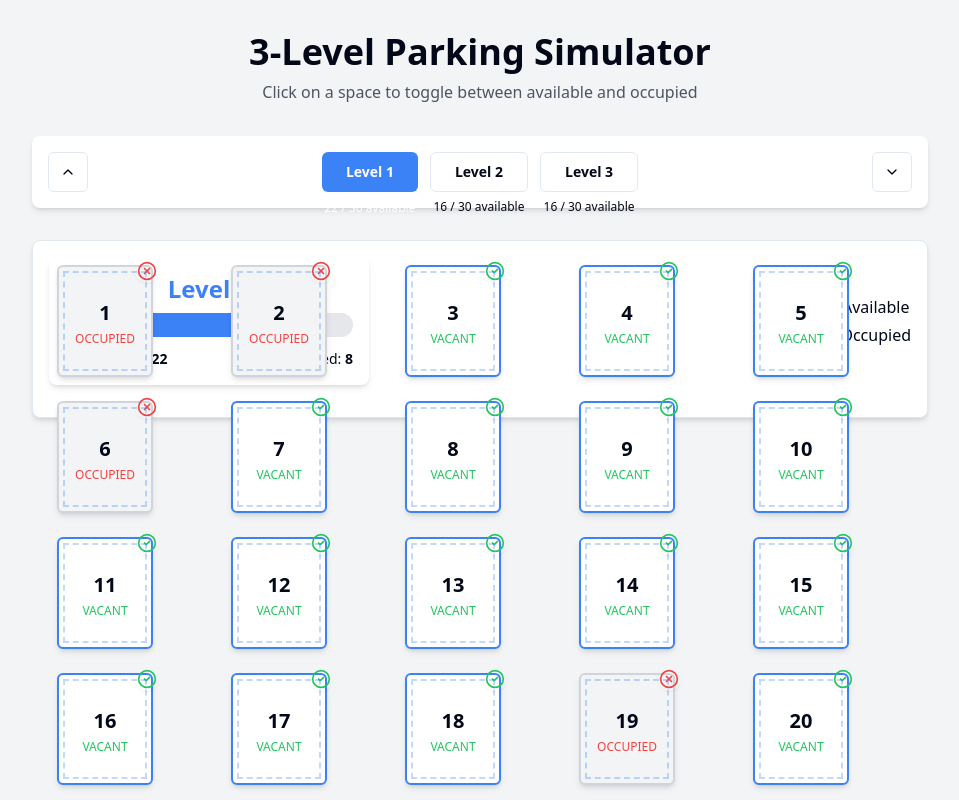
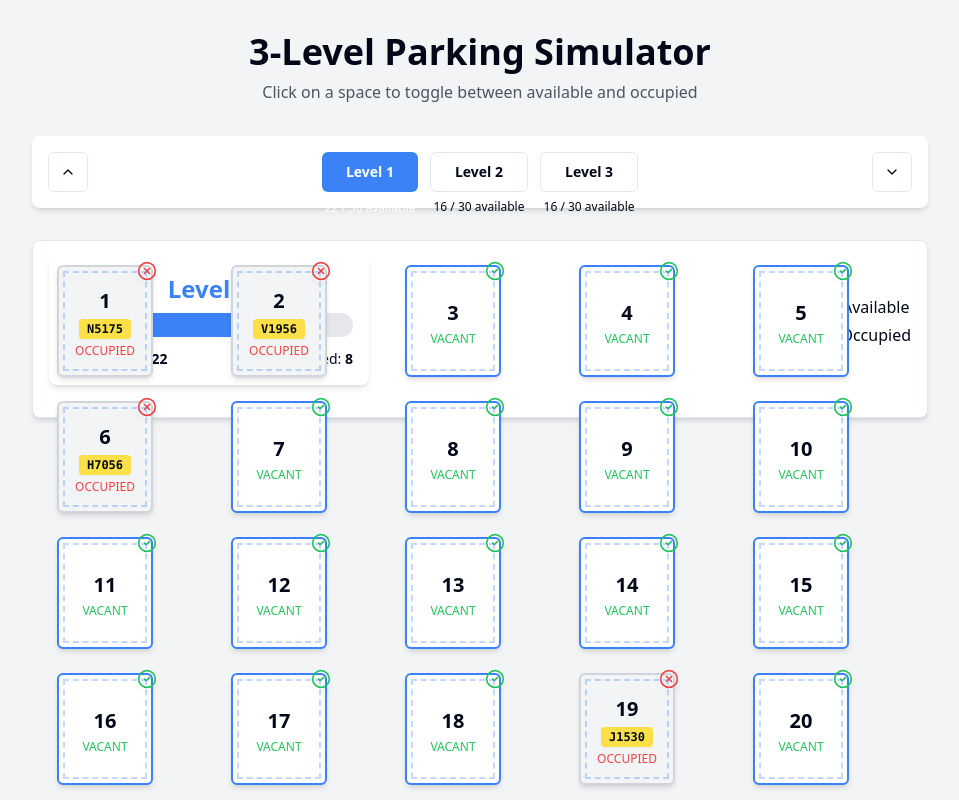
Before and after one commit to warathepj/tri-level-park-pilot, a React (Vite) app: page / in a window 1280 px wide. Shown: the top 800 px of the page, without its empty margins (160-1119 px from the left). Built offline with nearby package versions, Linux system fonts and the light colour scheme.

Commit message:
Add car registration number generation
Generate and display random car registration numbers for occupied parking spots.

```diff
--- a/src/components/ParkingSpot.tsx
+++ b/src/components/ParkingSpot.tsx
@@ -1,5 +1,5 @@
 
-import React, { useState, useRef } from 'react';
+import React, { useState, useRef, useEffect } from 'react';
 import { cn } from "@/lib/utils";
 import { CircleCheck, CircleX } from 'lucide-react';
 
@@ -21,7 +21,20 @@ const ParkingSpot: React.FC<ParkingSpotProps> = ({
   index
 }) => {
   const [isHovering, setIsHovering] = useState(false);
+  const [registrationNumber, setRegistrationNumber] = useState<string | null>(null);
   const spotRef = useRef<HTMLButtonElement>(null);
+
+  // Generate a random registration number when the spot becomes occupied
+  useEffect(() => {
+    if (isOccupied) {
+      // Format: 1 capital letter (A-Z) followed by 4 numbers (0-9)
+      const letter = String.fromCharCode(65 + Math.floor(Math.random() * 26)); // A-Z
+      const numbers = Array.from({ length: 4 }, () => Math.floor(Math.random() * 10)).join('');
+      setRegistrationNumber(`${letter}${numbers}`);
+    } else {
+      setRegistrationNumber(null);
+    }
+  }, [isOccupied]);
 
   return (
     <button
@@ -58,6 +71,13 @@ const ParkingSpot: React.FC<ParkingSpotProps> = ({
         {spotNumber}
       </div>
 
+      {/* Registration Number (only shown when occupied) */}
+      {isOccupied && registrationNumber && (
+        <div className="bg-yellow-300 px-2 py-0.5 text-xs font-mono font-bold rounded-sm mt-1 shadow-sm">
+          {registrationNumber}
+        </div>
+      )}
+
       {/* Status Text */}
       <div className={cn(
         "text-xs mt-1 font-medium",
```
